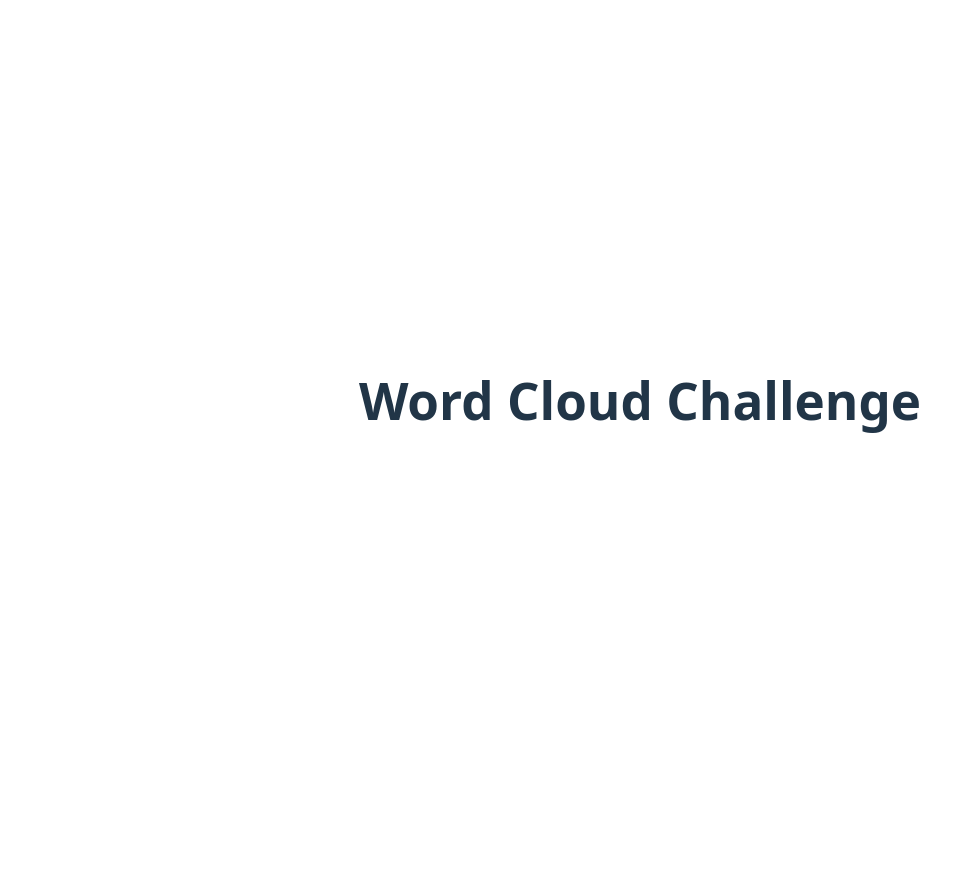
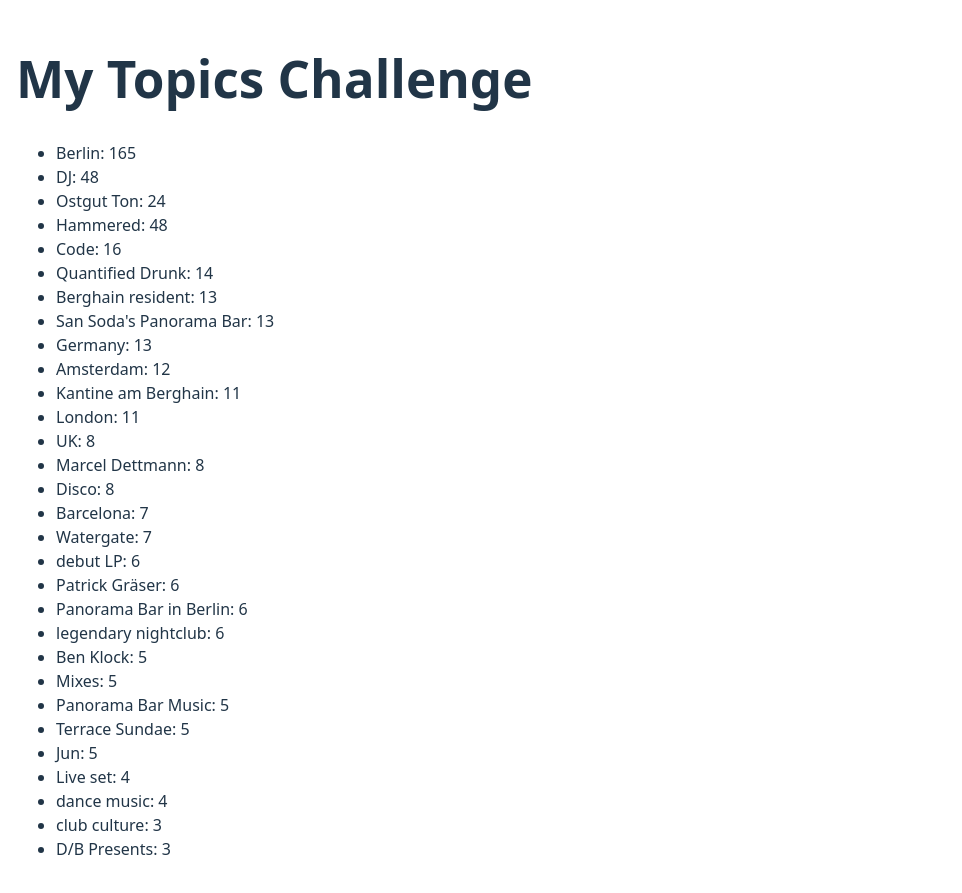
Before and after one commit to JelenaMarjanovic/wordcloud-challenge, a React (Vite) app: page / in a window 1280 px wide. Shown: the whole page, without its empty margins (0-962 px from the left). Before the commit the page ends 800 px from the top, so only its background shows below. Built offline with nearby package versions, Linux system fonts and the light colour scheme.

Commit message:
feat: render topics as unordered list (label + volume) for smoke check

```diff
--- a/src/App.tsx
+++ b/src/App.tsx
@@ -1,5 +1,26 @@
-import './App.css';
+import { useTopics } from './hooks/useTopics';
 
 export default function App() {
-  return <h1>Word Cloud Challenge</h1>;
+  const { topics, loading, error } = useTopics();
+
+  if (loading) {
+    return <p style={{ padding: 16 }}>Loading...</p>;
+  }
+
+  if (error) {
+    return <p style={{ padding: 16, color: 'red' }}>Error: {error}</p>;
+  }
+
+  return (
+    <div style={{ padding: 16 }}>
+      <h1>My Topics Challenge</h1>
+      <ul>
+        {topics.map((topic, idx) => (
+          <li key={topic.id ?? `${topic.label}-${idx}`}>
+            {topic.label}: {topic.volume}
+          </li>
+        ))}
+      </ul>
+    </div>
+  );
 }
```
